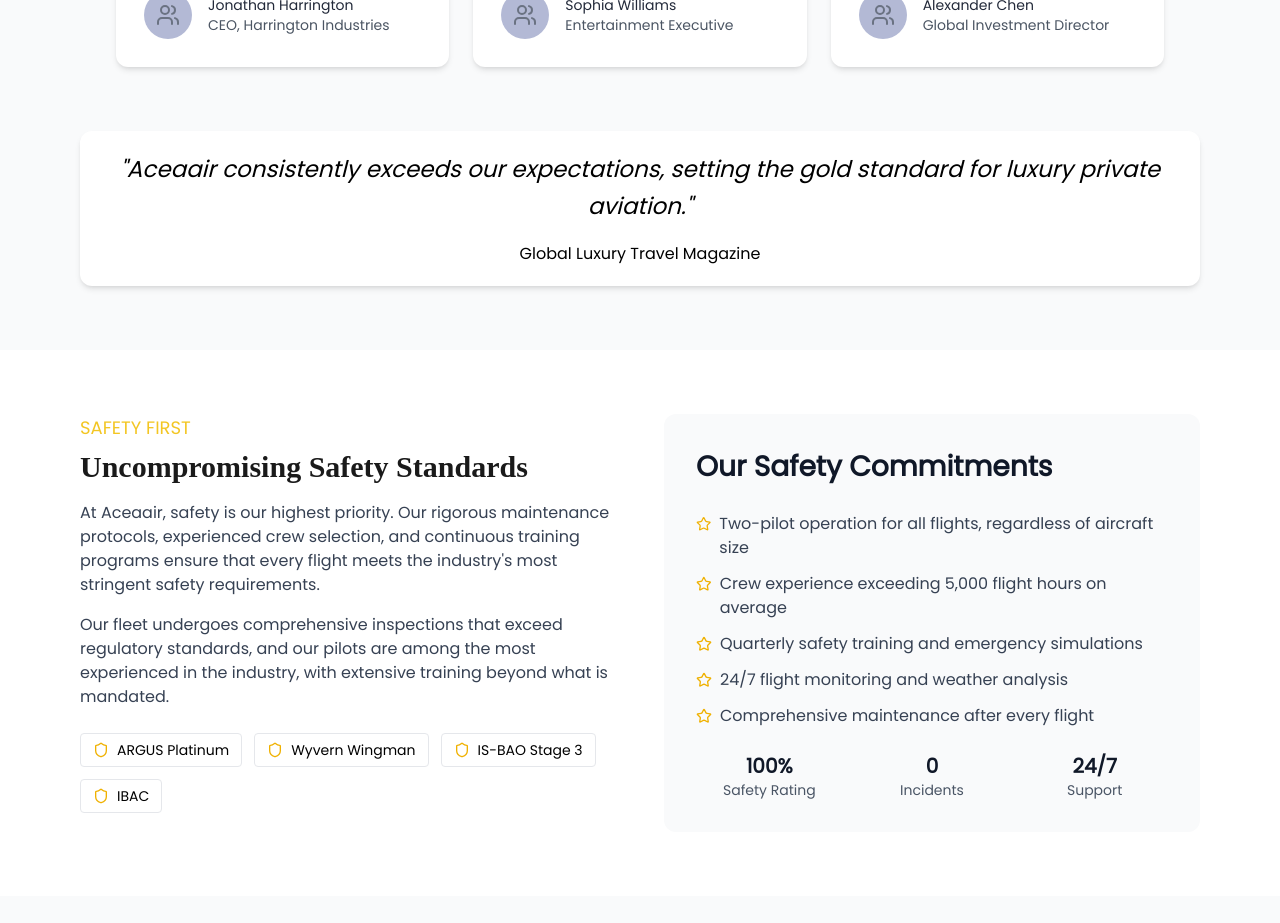
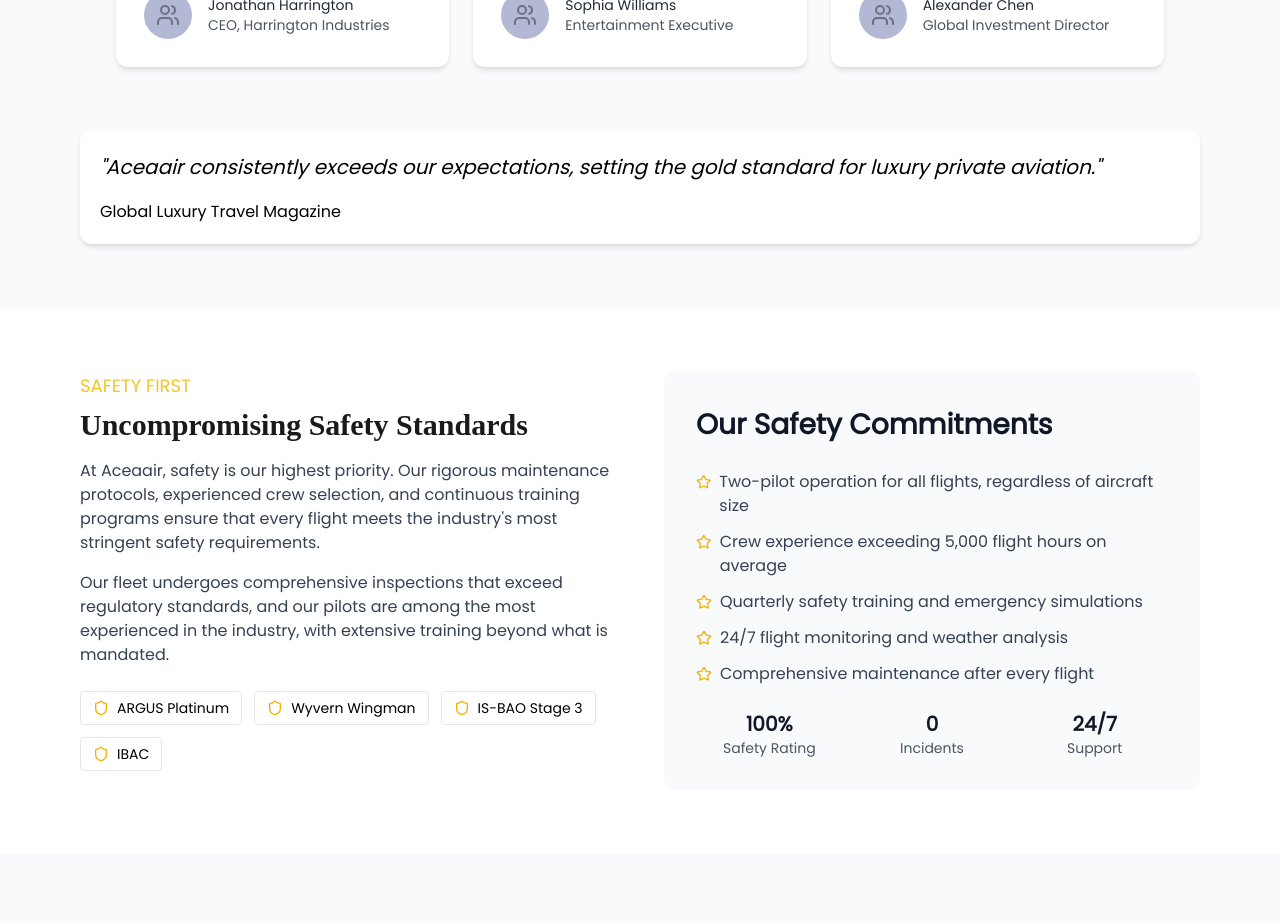
Before and after one commit to Smit-maker-dev/JustCharter-SecondStage, a React (Vite) app: page / in a window 1280 px wide. Shown: the part 3120-4043 px from the top of the page. Built offline with nearby package versions, Linux system fonts and the light colour scheme; no server answers.

Commit message:
Text size done

```diff
--- a/src/Main_Pages/Home.jsx
+++ b/src/Main_Pages/Home.jsx
@@ -504,8 +504,8 @@ export default function Home() {
             </div>
           ))}
         </div>
-        <div className="mt-16 bg-white rounded-xl shadow-md p-5 text-center max-w-[79rem] mx-auto">
-          <p className="text-[25px] sm:text-xl lg:text-[23px] italic text-[#000000] leading-relaxed">
+        <div className="mt-16 bg-white rounded-xl shadow-md p-5 text-c  enter max-w-[79rem] mx-auto">
+          <p className="text-[20px] sm:text-xl lg:text-[20px] italic text-[#000000] leading-relaxed">
             <span>
               "Aceaair consistently exceeds our expectations, setting the gold
               standard for luxury private aviation."
```
